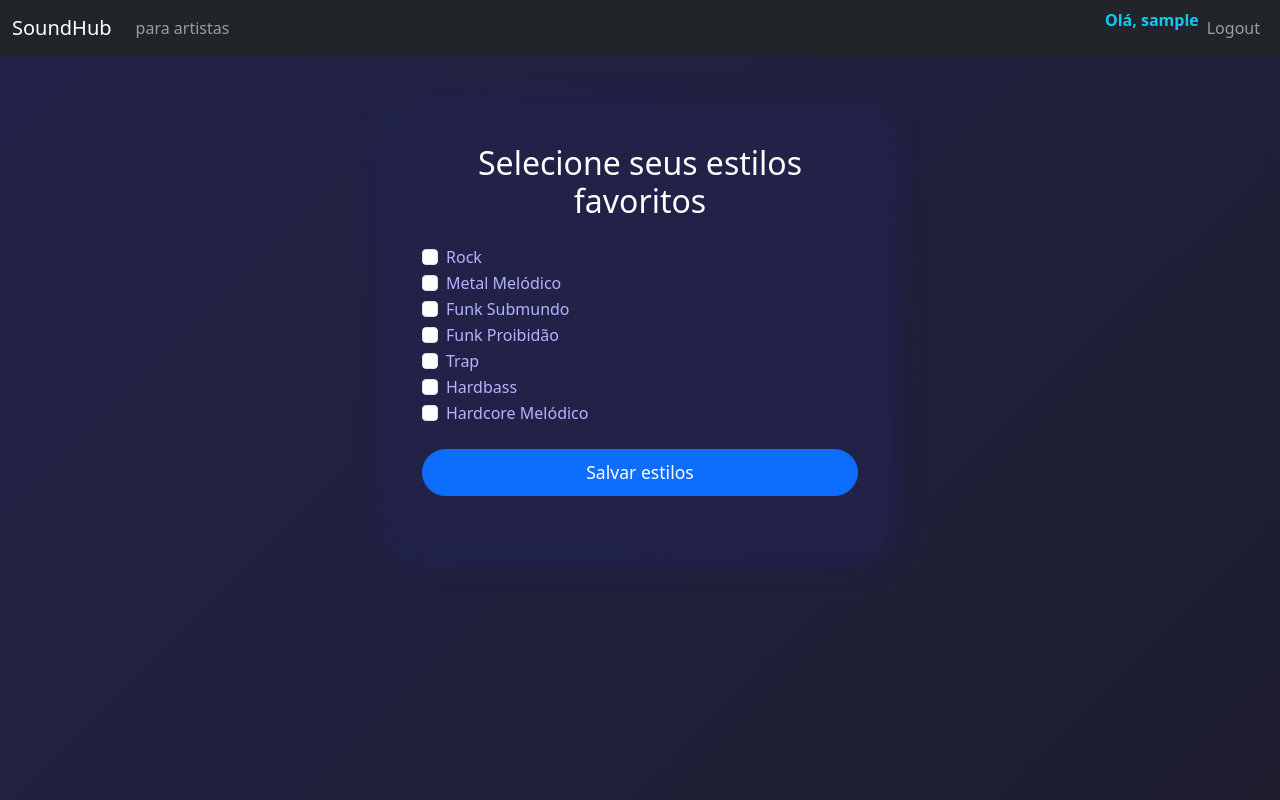
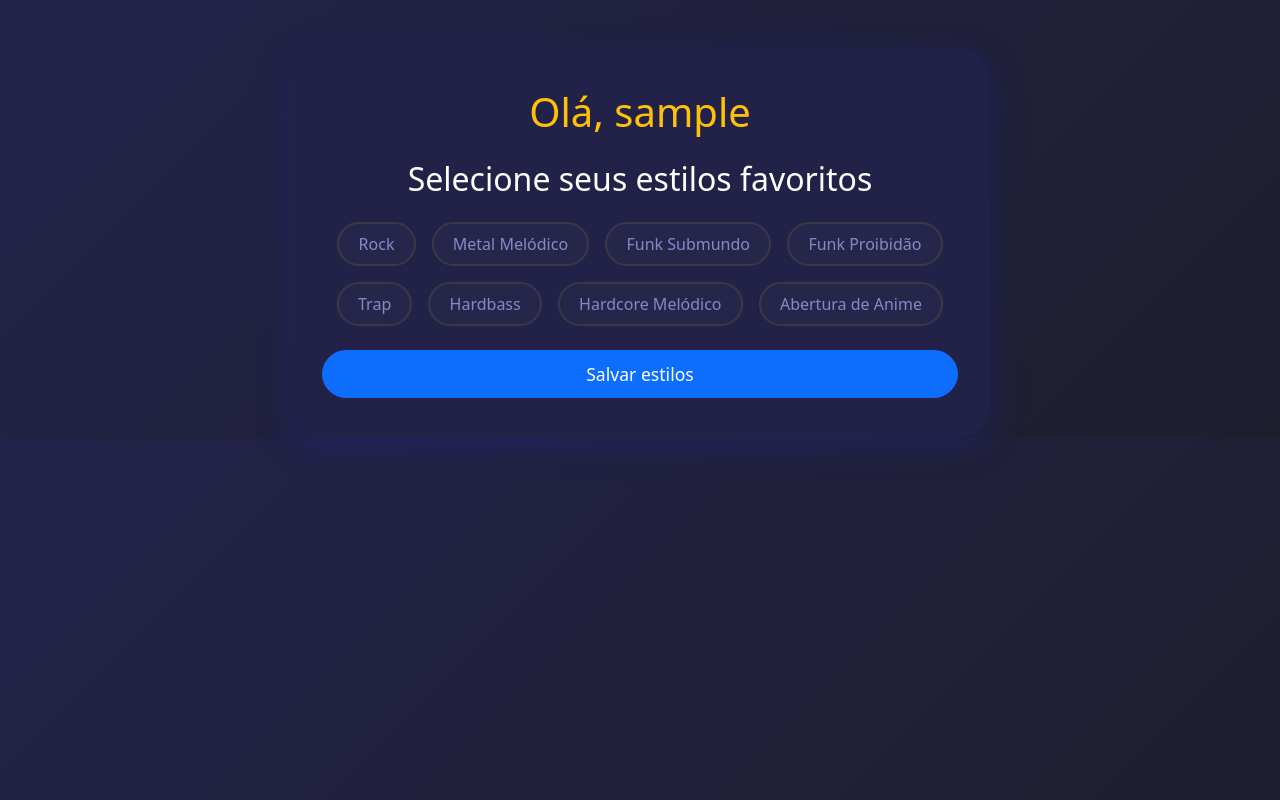
Before and after one commit to artunicore/Sound-Hub, a PHP site: page /estilos.php in a window 1280 px wide. Run offline with PHP 8.4, Linux system fonts and the light colour scheme; the visitor is signed in with stand-in values (Sample User, id 1).

Commit message:
feat: mais coisas visuais

```diff
--- a/estilos.php
+++ b/estilos.php
@@ -1,7 +1,6 @@
 
 <?php
 session_start();
-include 'includes/navbar.php';
 include 'db.php';
 $msg = "";
 if (!isset($_SESSION['usuario_id'])) {
@@ -39,7 +38,8 @@ $estilos_lista = [
     'funk proibidão' => 'Funk Proibidão',
     'trap' => 'Trap',
     'hardbass' => 'Hardbass',
-    'hardcore melódico' => 'Hardcore Melódico'
+    'hardcore melódico' => 'Hardcore Melódico',
+    'abertura de Anime' => 'Abertura de Anime',
 ];
 
 // Buscar gostos já salvos
@@ -66,14 +66,39 @@ if (isset($_SESSION['estilos_favoritos']) && !empty($_SESSION['estilos_favoritos
             box-shadow: 0 8px 32px 0 rgba(31, 38, 135, 0.37);
             margin-top: 3rem;
             padding: 2.5rem 2rem;
-            max-width: 500px;
+            max-width: 700px;
             margin-left: auto;
             margin-right: auto;
         }
-        .form-check-label {
+        .estilos-container {
+            display: flex;
+            flex-wrap: wrap;
+            gap: 1rem;
+            justify-content: center;
+        }
+        .btn-estilo {
+            background-color: #29294d;
             color: #b3b3ff;
+            border: 2px solid #444;
+            border-radius: 2rem;
+            padding: 0.5rem 1.2rem;
+            font-size: 1rem;
+            cursor: pointer;
+            transition: all 0.2s ease-in-out;
+            opacity: 0.7;
         }
-        .btn-estilos {
+        .btn-estilo:hover {
+            transform: scale(1.05);
+            opacity: 1;
+        }
+        .btn-estilo.selected {
+            background-color: #4e54c8;
+            border-color: #8f94fb;
+            color: #fff;
+            opacity: 1;
+            box-shadow: 0 0 10px rgba(143, 148, 251, 0.5);
+        }
+        .btn-salvar {
             font-size: 1.1rem;
             padding: 0.6rem 2rem;
             border-radius: 2rem;
@@ -82,21 +107,44 @@ if (isset($_SESSION['estilos_favoritos']) && !empty($_SESSION['estilos_favoritos
 </head>
 <body>
     <div class="card-estilos">
+        <h1 class="text-center mb-4 text-warning">Olá, <?php echo htmlspecialchars($_SESSION['usuario_nome']); ?></h1>
         <h2 class="text-center mb-4">Selecione seus estilos favoritos</h2>
         <?php echo $msg; ?>
-        <form action="estilos.php" method="post">
-            <?php foreach ($estilos_lista as $key => $label): ?>
-                <div class="form-check">
-                    <input class="form-check-input" type="checkbox" name="estilos[]" value="<?php echo $key; ?>" id="<?php echo $key; ?>"
-                        <?php if (in_array($key, $gostos_salvos)) echo 'checked'; ?>>
-                    <label class="form-check-label" for="<?php echo $key; ?>"><?php echo $label; ?></label>
-                </div>
-            <?php endforeach; ?>
-            <div class="d-grid gap-2 mt-4">
-                <button type="submit" class="btn btn-primary btn-estilos">Salvar estilos</button>
+        <form action="estilos.php" method="post" id="estilosForm">
+            <div class="estilos-container mb-4">
+                <?php foreach ($estilos_lista as $key => $label):
+                    $isSelected = in_array($key, $gostos_salvos);
+                ?>
+                    <button type="button" class="btn-estilo <?php if ($isSelected) echo 'selected'; ?>" data-value="<?php echo htmlspecialchars($key); ?>">
+                        <?php echo htmlspecialchars($label); ?>
+                    </button>
+                    <input type="checkbox" name="estilos[]" value="<?php echo htmlspecialchars($key); ?>" <?php if ($isSelected) echo 'checked'; ?> style="display: none;">
+                <?php endforeach; ?>
+            </div>
+            <div class="d-grid gap-2">
+                <button type="submit" class="btn btn-primary btn-salvar">Salvar estilos</button>
             </div>
         </form>
     </div>
     <script src="https://cdn.jsdelivr.net/npm/bootstrap@5.3.0/dist/js/bootstrap.bundle.min.js"></script>
+    <script>
+        document.addEventListener('DOMContentLoaded', function() {
+            const buttons = document.querySelectorAll('.btn-estilo');
+
+            buttons.forEach(button => {
+                button.addEventListener('click', function() {
+                    // Alterna o estado visual do botão
+                    this.classList.toggle('selected');
+
+                    // Encontra e alterna o checkbox oculto correspondente
+                    const value = this.getAttribute('data-value');
+                    const checkbox = document.querySelector(`input[type="checkbox"][value="${value}"]`);
+                    if (checkbox) {
+                        checkbox.checked = !checkbox.checked;
+                    }
+                });
+            });
+        });
+    </script>
 </body>
 </html>
--- a/includes/navbar.php
+++ b/includes/navbar.php
@@ -4,6 +4,7 @@ if (session_status() === PHP_SESSION_NONE) {
     session_start();
 }
 ?>
+<link href="https://cdn.jsdelivr.net/npm/bootstrap@5.3.8/dist/css/bootstrap.min.css" rel="stylesheet" integrity="sha384-sRIl4kxILFvY47J16cr9ZwB07vP4J8+LH7qKQnuqkuIAvNWLzeN8tE5YBujZqJLB" crossorigin="anonymous">
 <nav class="navbar navbar-expand-lg navbar-dark bg-dark">
   <div class="container-fluid">
     <a class="navbar-brand" href="<?php echo isset($_SESSION['usuario_id']) ? 'app.php' : 'index.php'; ?>">SoundHub</a>
@@ -14,8 +15,8 @@ if (session_status() === PHP_SESSION_NONE) {
       <ul class="navbar-nav me-auto">
         <?php if (isset($_SESSION['usuario_id'])): ?>
 
-          <li class="nav-item orange-500">
-            <a class="nav-link " href="upload.php">para artistas</a>
+          <li class="nav-item">
+            <a class="nav-link orange-500" href="upload.php">para artistas</a>
           </li>
         <?php endif; ?>
       </ul>
@@ -39,3 +40,4 @@ if (session_status() === PHP_SESSION_NONE) {
     </div>
   </div>
 </nav>
+<script src="https://cdn.jsdelivr.net/npm/bootstrap@5.3.8/dist/js/bootstrap.bundle.min.js" integrity="sha384-FKyoEForCGlyvwx9Hj09JcYn3nv7wiPVlz7YYwJrWVcXK/BmnVDxM+D2scQbITxI" crossorigin="anonymous"></script>
```
Also changed, not shown: index.php (+16 -5 lines).
